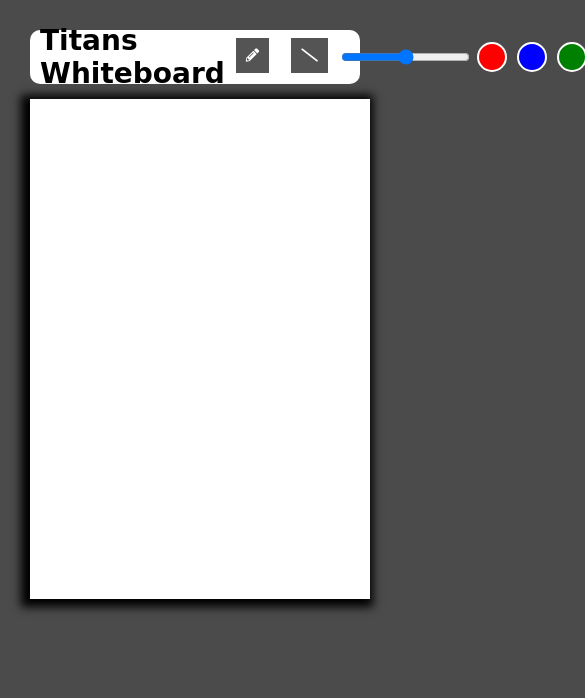
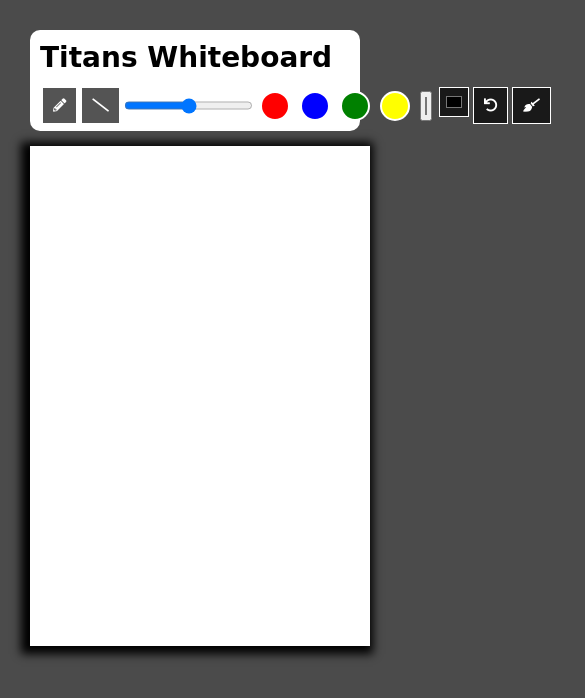
Before and after one commit to AayanSrivastava/WhiteBoard-Devsnest-Hackathon, a plain HTML site: page index.html in a window 390 px wide. Shown: the top 698 px of the page, 585 px wide, since content can reach past the window. Drawn offline with Linux system fonts and the light colour scheme.

Commit message:
some responsiveness

```diff
--- a/style.css
+++ b/style.css
@@ -25,7 +25,6 @@ body {
 
 .rest {
   display: flex;
-  justify-content: flex-end;
 }
 
 .rest .color-field {
@@ -49,7 +48,6 @@ body {
   cursor: pointer;
   color: white;
   background-color: rgba(0, 0, 0, 0.671);
-  font-weight: bold;
   margin: 5px 10px;
 }
 
@@ -102,3 +100,16 @@ canvas {
   border: 10px solid transparent;
   border-image: url("border.jpg") 60 stretch;
 }
+
+/* responsive */
+@media (max-width: 1000px) {
+  .tools {
+    display: block;
+  }
+}
+
+@media (max-width: 750px) {
+  .rest .button {
+    margin: 5px 2px;
+  }
+}
```
